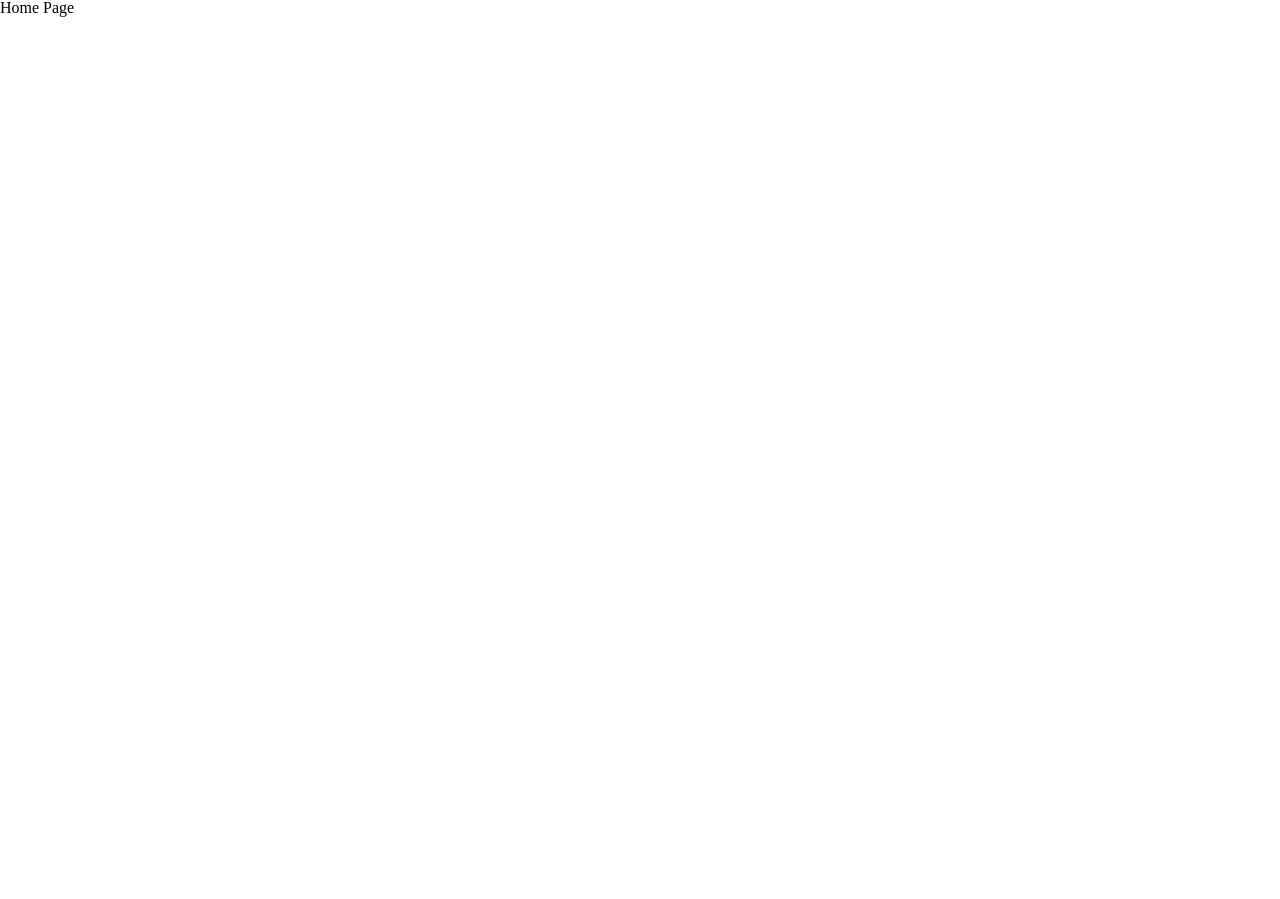
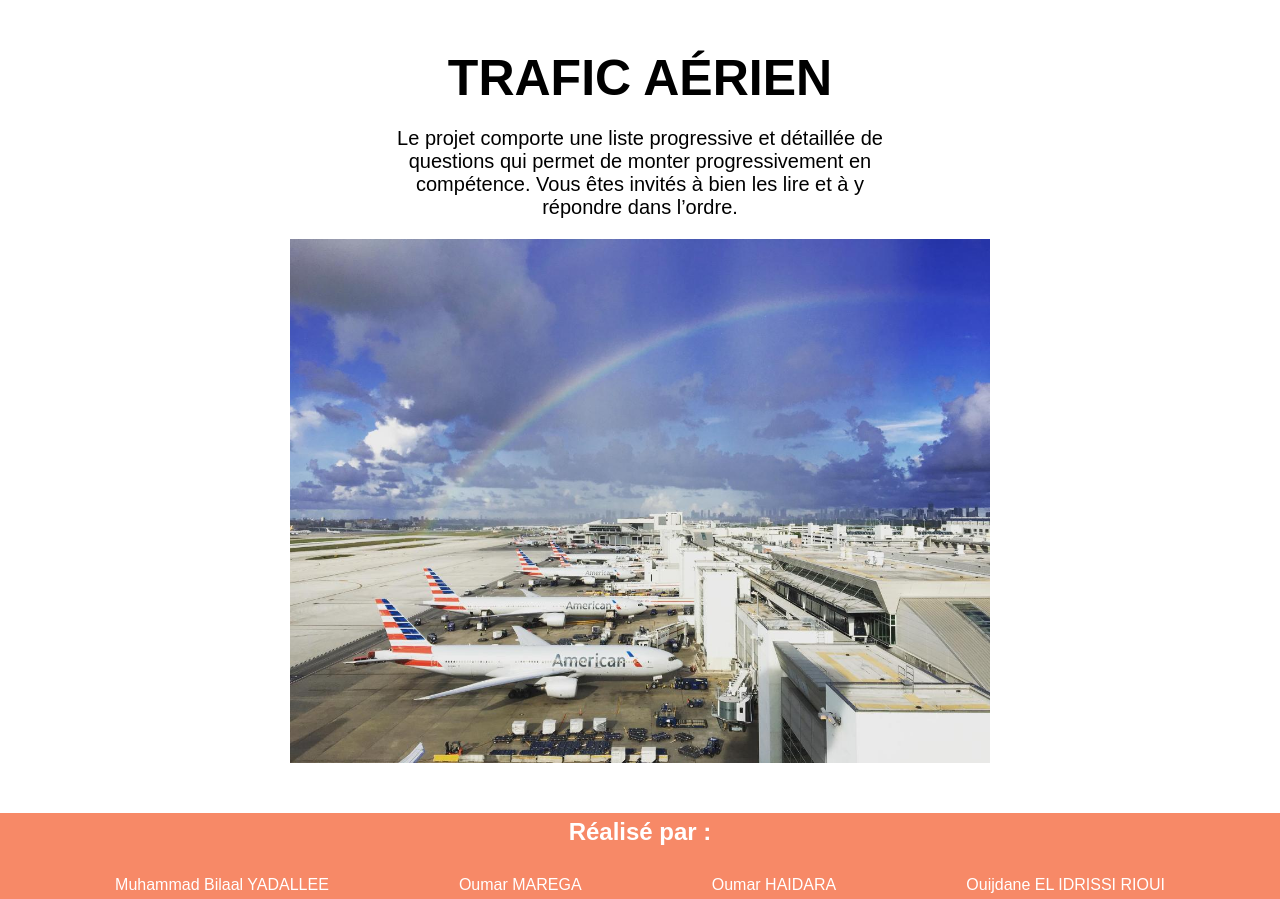
Before and after one commit to OUMAREGA/-AirTraffic-DataAnalysis, a React (Create React App) app: page /home in a window 1280 px wide. Shown: the part 195-1094 px from the top of the page. Before the commit the page ends 800 px from the top, so only its background shows below. Built offline with nearby package versions, Linux system fonts and the light colour scheme.

Commit message:
Création page Home

```diff
--- a/src/App.js
+++ b/src/App.js
@@ -2,6 +2,7 @@ import React from 'react';
 import { Route, Redirect } from 'react-router-dom';
 import { router } from './router'
 import Header from './components/Header';
+import Footer from './components/Footer';
 
 const App = () => <main>
   <Header />
@@ -12,6 +13,7 @@ const App = () => <main>
       : <Route path={props.pathname} component={props.components} />
     )
   }
+  <Footer />
 </main>
 
 export default App;
--- a/src/assets/css/index.css
+++ b/src/assets/css/index.css
@@ -1,6 +1,10 @@
 *{
   margin: 0PX;
   padding: 0px;
+}
+
+html{
+  font-family: sans-serif;
 }
 
 body {
@@ -98,16 +102,6 @@ main{
 #navbar .menu:hover .sub-menu {
     display: block;
 }
-.right_menu_btn {
-    position: absolute;
-    width: 52px;
-    height: 45px;
-    top: 0;
-    left: 50px;
-    cursor: pointer;
-    transition: all 0.3s;
-    background: yellow;;
-}
 .change-icon:hover .right_menu_btn {
 	background: red;
 }
@@ -122,3 +116,42 @@ main{
 .modify-show a {
 	text-align: right !important;
 }
+.contenair-home {
+
+}
+.contenair-home h2{
+  text-align: center;
+
+}
+.contenair-home h2 {
+  text-align: center;
+  font-family: sans-serif;
+  font-size: 50px;
+  margin-top: 100px;
+  text-transform: uppercase;
+}
+.contenair-home img{
+  width: 700px;
+  margin: 0 auto;
+  display: flex;
+}
+.contenair-home p{
+  font-size: 20px;
+  width: 500px;
+  text-align: center;
+  margin: 20px auto;
+}
+
+.contenair-footer{
+  text-align: center;
+  padding: 5px 50px;
+  margin-top: 50px;
+  background: #f78967;
+  color: white;
+}
+
+.personne{
+  display: flex;
+  justify-content: space-around;
+  margin-top: 30px;
+}
--- /dev/null
+++ b/src/components/Footer/index.jsx
@@ -0,0 +1,13 @@
+import React from 'react';
+
+const Footer = () => <div className="contenair-footer">
+    <h2>Réalisé par :</h2>
+    <div className="personne">
+        <p>Muhammad Bilaal YADALLEE</p>
+        <p>Oumar MAREGA</p>
+        <p>Oumar HAIDARA</p>
+        <p>Ouijdane EL IDRISSI RIOUI</p>
+    </div>
+</div>
+
+export default Footer;
--- a/src/components/Home/index.jsx
+++ b/src/components/Home/index.jsx
@@ -1,7 +1,10 @@
 import React from 'react';
+import imageHome from '../../assets/img/imghome.jpg'
 
-const Home = () => <p>
-    Home Page
-</p>
+const Home = () => <div className="contenair-home">
+<h2>Trafic aérien</h2>
+<p>Le projet comporte une liste progressive et détaillée de questions qui permet de monter progressivement en compétence. Vous êtes invités à bien les lire et à y répondre dans l’ordre.</p>
+<img src={imageHome} alt="Image home page" />
+</div>
 
 export default Home;
```
Also changed, not shown: src/assets/img/imghome.jpg (added).
